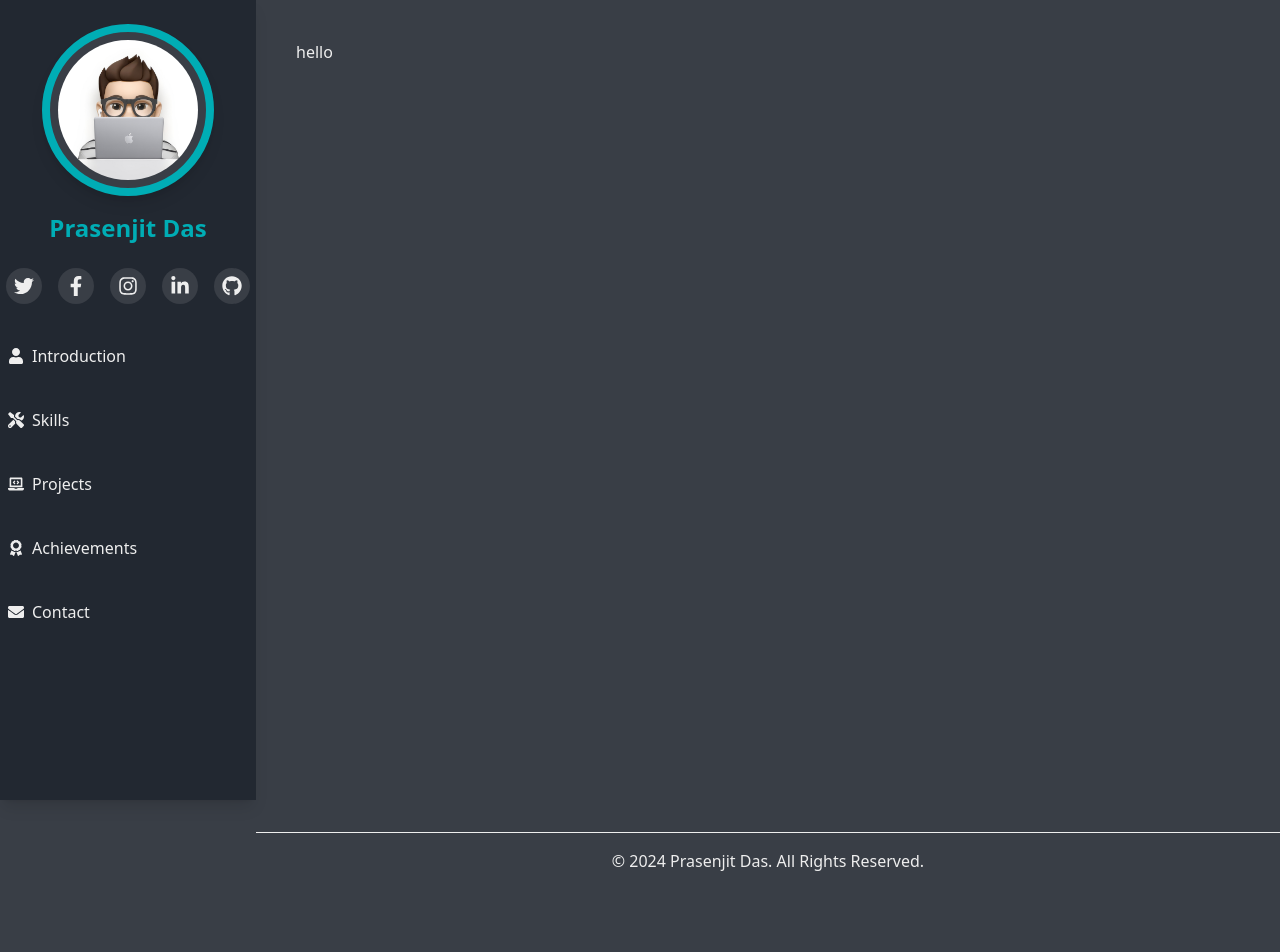
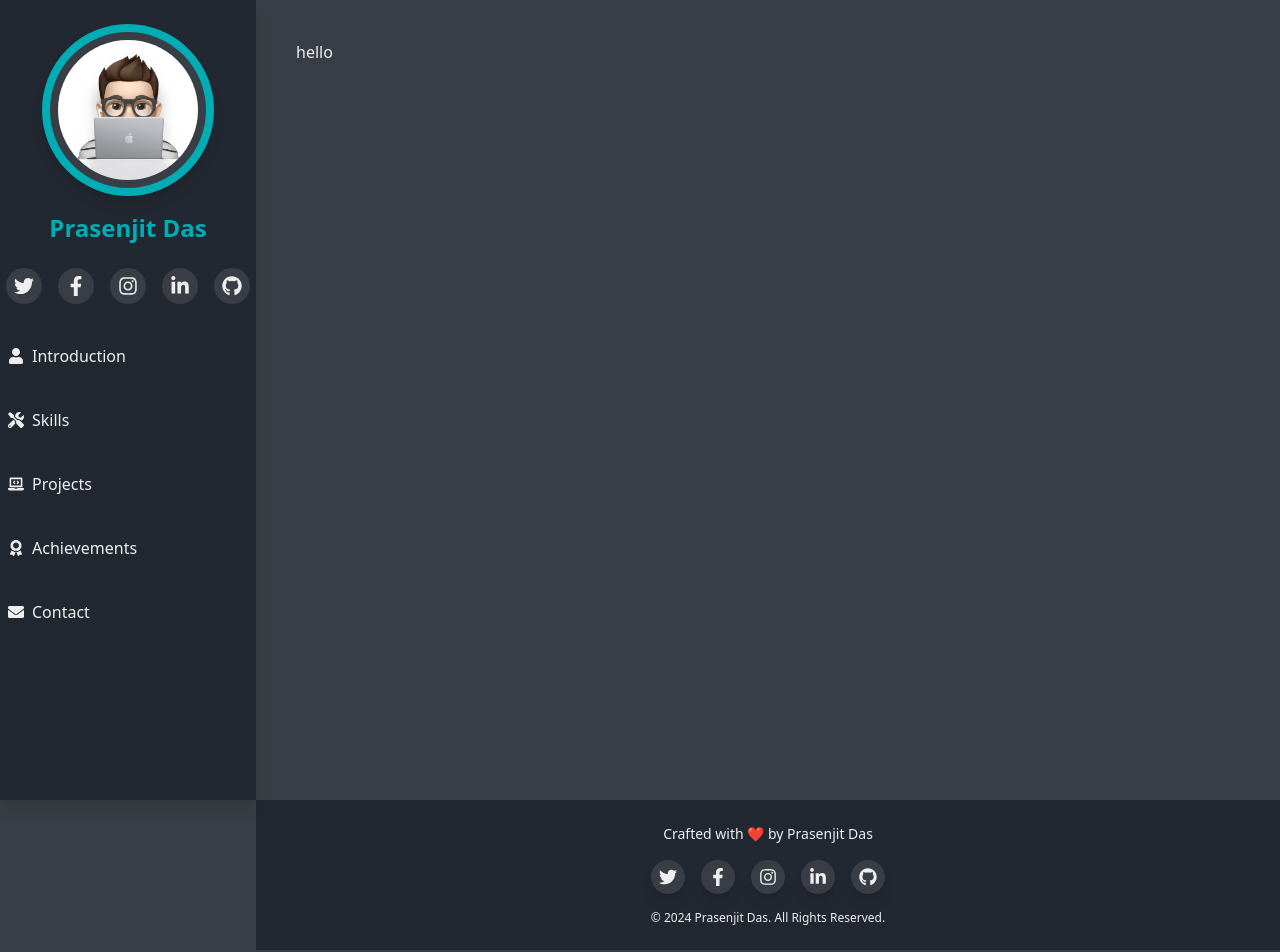
Before and after one commit to prasenjitpriyan/portfolio, a Next.js app: page / in a window 1280 px wide. Shown: the top 952 px of the page. Built offline with nearby package versions, Linux system fonts and the light colour scheme.

Commit message:
Footer added

```diff
--- a/components/Footer.jsx
+++ b/components/Footer.jsx
@@ -1,9 +1,94 @@
+'use client'
+
+import { useState, useEffect, useRef } from 'react'
+import Link from 'next/link'
+import {
+  FaTwitter,
+  FaFacebookF,
+  FaInstagram,
+  FaLinkedinIn,
+  FaGithub
+} from 'react-icons/fa'
+import { motion } from 'framer-motion'
+
 const Footer = () => {
+  const [isVisible, setIsVisible] = useState(false)
+  const footerRef = useRef(null)
+  const currentYear = new Date().getFullYear()
+
+  useEffect(() => {
+    const observer = new IntersectionObserver(
+      ([entry]) => setIsVisible(entry.isIntersecting),
+      { threshold: 0.2 }
+    )
+
+    if (footerRef.current) {
+      observer.observe(footerRef.current)
+    }
+
+    return () => {
+      if (footerRef.current) {
+        observer.unobserve(footerRef.current)
+      }
+    }
+  }, [])
+
   return (
-    <footer className="mt-8 border-t border-my-color-4 pt-4 min-h-screen">
-      <p className="text-center text-my-color-4">
-        &copy; 2024 Prasenjit Das. All Rights Reserved.
-      </p>
+    <footer ref={footerRef} className="bg-my-color-1 text-my-color-4 py-6">
+      <div className="container mx-auto px-6 flex flex-col items-center space-y-4">
+        {/* Tagline */}
+        <motion.p
+          initial={{ opacity: 0, y: 20 }}
+          animate={isVisible ? { opacity: 1, y: 0 } : {}}
+          transition={{ duration: 0.6, ease: 'easeOut' }}
+          className="text-center text-sm"
+        >
+          Crafted with ❤️ by Prasenjit Das
+        </motion.p>
+
+        {/* Social Media Links */}
+        <motion.div
+          initial={{ opacity: 0, scale: 0.8 }}
+          animate={isVisible ? { opacity: 1, scale: 1 } : {}}
+          transition={{ duration: 0.8, delay: 0.2, ease: 'easeOut' }}
+          className="flex space-x-4"
+        >
+          {[
+            { href: '#', icon: <FaTwitter /> },
+            { href: '#', icon: <FaFacebookF /> },
+            { href: '#', icon: <FaInstagram /> },
+            { href: '#', icon: <FaLinkedinIn /> },
+            { href: '#', icon: <FaGithub /> }
+          ].map((link, index) => (
+            <motion.div
+              key={index}
+              initial={{ opacity: 0, scale: 0.8 }}
+              animate={isVisible ? { opacity: 1, scale: 1 } : {}}
+              whileHover={{ scale: 1.2, rotate: 10 }}
+              transition={{
+                duration: 0.4,
+                ease: 'easeOut',
+                delay: isVisible ? index * 0.1 : 0
+              }}
+              className="p-2 bg-my-color-2 rounded-full shadow-lg"
+            >
+              <Link href={link.href} className="text-my-color-4 text-lg">
+                {link.icon}
+              </Link>
+            </motion.div>
+          ))}
+        </motion.div>
+
+        {/* Dynamic Year */}
+        <motion.p
+          initial={{ opacity: 0, y: 20 }}
+          animate={isVisible ? { opacity: 1, y: 0 } : {}}
+          transition={{ duration: 0.6, ease: 'easeOut', delay: 0.4 }}
+          className="text-center text-xs"
+        >
+          © {currentYear} Prasenjit Das. All Rights Reserved.
+        </motion.p>
+      </div>
     </footer>
   )
 }
```
